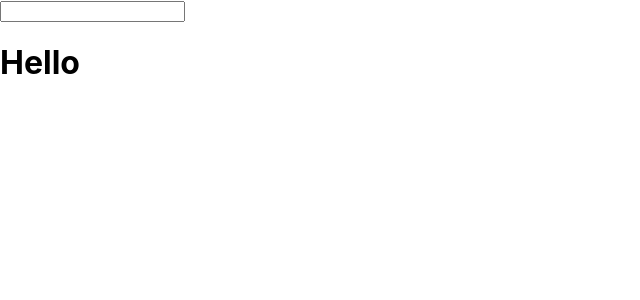
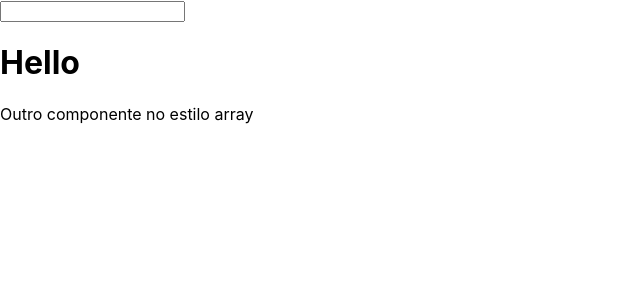
Before and after one commit to pedromartinsjesus/curso-react-2020, a React (Create React App) app: page / in a window 1280 px wide. Shown: the top 300 px of the page, without its empty margins (0-640 px from the left). Built offline with nearby package versions, Linux system fonts and the light colour scheme.

Commit message:
Retornando componentes no estilo array

```diff
--- a/src/App.js
+++ b/src/App.js
@@ -24,10 +24,11 @@ class App extends React.Component {
 
   render() {
     return (
-      <>
-        <input type="text" value={this.state.nome} onChange={this.modificaNome} />
-        <h1>Hello {this.state.nome}</h1>
-      </>
+      [
+        <input type="text" value={this.state.nome} onChange={this.modificaNome} />,
+        <h1>Hello {this.state.nome}</h1>,
+        <p>Outro componente no estilo array</p>
+      ]
     )
   }
 }
```
